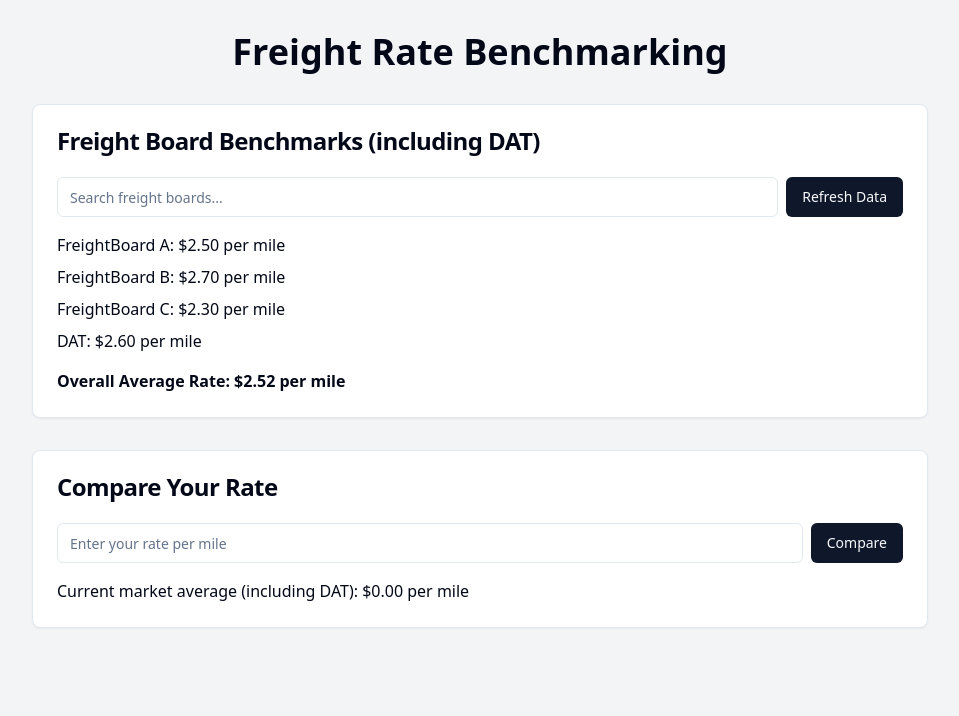
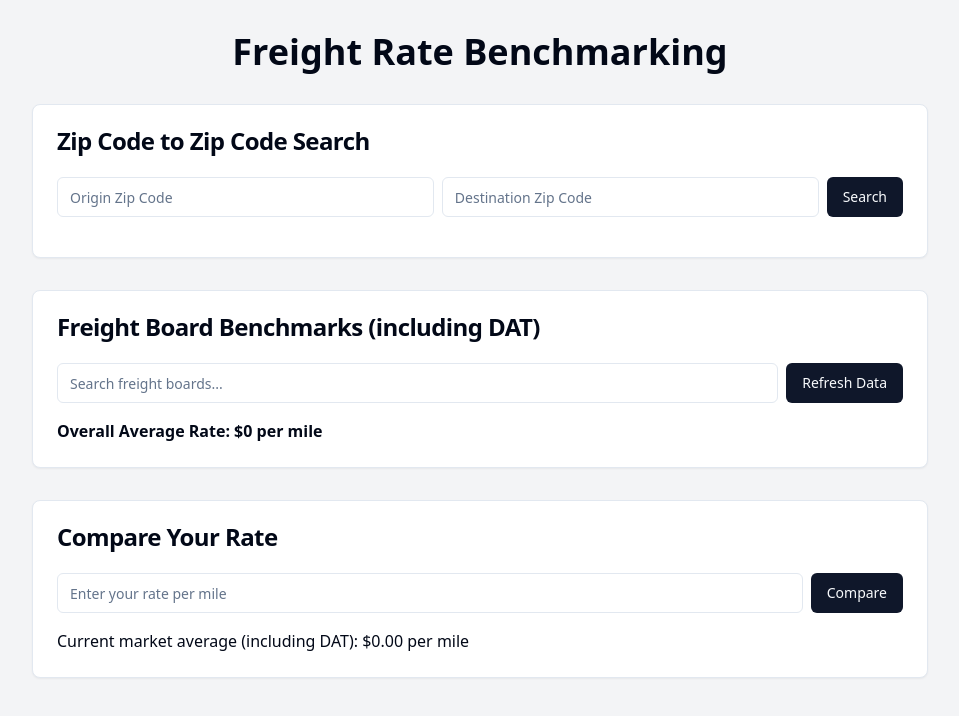
Before and after one commit to nbergeland/freight-fairness-finder, a React (Vite) app: page / in a window 1280 px wide. Shown: the top 716 px of the page, without its empty margins (160-1119 px from the left). Built offline with nearby package versions, Linux system fonts and the light colour scheme.

Commit message:
Add zip code input for benchmarks
Implemented a zip code input feature to display available benchmarks and averages based on the provided zip codes.
[skip gpt_engineer]

```diff
--- a/src/components/FreightBoardBenchmark.jsx
+++ b/src/components/FreightBoardBenchmark.jsx
@@ -4,7 +4,7 @@ import { Button } from '@/components/ui/button';
 import { Input } from '@/components/ui/input';
 import { Card, CardContent, CardHeader, CardTitle } from '@/components/ui/card';
 
-const fetchFreightBoardData = async () => {
+const fetchFreightBoardData = async (originZip, destinationZip) => {
   // Simulated API call
   return new Promise((resolve) => {
     setTimeout(() => {
@@ -18,12 +18,13 @@ const fetchFreightBoardData = async () => {
   });
 };
 
-export const FreightBoardBenchmark = () => {
+export const FreightBoardBenchmark = ({ originZip, destinationZip, onUpdateAverage }) => {
   const [searchTerm, setSearchTerm] = useState('');
 
   const { data: freightBoards, isLoading, refetch } = useQuery({
-    queryKey: ['freightBoards'],
-    queryFn: fetchFreightBoardData,
+    queryKey: ['freightBoards', originZip, destinationZip],
+    queryFn: () => fetchFreightBoardData(originZip, destinationZip),
+    enabled: !!originZip && !!destinationZip,
   });
 
   const filteredFreightBoards = freightBoards?.filter(board =>
@@ -33,7 +34,9 @@ export const FreightBoardBenchmark = () => {
   const calculateAverageRate = () => {
     if (!freightBoards || freightBoards.length === 0) return 0;
     const sum = freightBoards.reduce((acc, board) => acc + board.averageRate, 0);
-    return (sum / freightBoards.length).toFixed(2);
+    const average = sum / freightBoards.length;
+    onUpdateAverage(average);
+    return average.toFixed(2);
   };
 
   return (
@@ -66,6 +69,11 @@ export const FreightBoardBenchmark = () => {
             <p className="mt-4 font-bold">
               Overall Average Rate: ${calculateAverageRate()} per mile
             </p>
+            {originZip && destinationZip && (
+              <p className="mt-2">
+                For route: {originZip} to {destinationZip}
+              </p>
+            )}
           </>
         )}
       </CardContent>
--- /dev/null
+++ b/src/components/ZipCodeInput.jsx
@@ -0,0 +1,42 @@
+import React, { useState } from 'react';
+import { Button } from '@/components/ui/button';
+import { Input } from '@/components/ui/input';
+import { Card, CardContent, CardHeader, CardTitle } from '@/components/ui/card';
+
+export const ZipCodeInput = ({ onSearch }) => {
+  const [originZip, setOriginZip] = useState('');
+  const [destinationZip, setDestinationZip] = useState('');
+
+  const handleSearch = () => {
+    if (originZip && destinationZip) {
+      onSearch(originZip, destinationZip);
+    }
+  };
+
+  return (
+    <Card className="mb-8">
+      <CardHeader>
+        <CardTitle>Zip Code to Zip Code Search</CardTitle>
+      </CardHeader>
+      <CardContent>
+        <div className="flex mb-4">
+          <Input
+            type="text"
+            placeholder="Origin Zip Code"
+            value={originZip}
+            onChange={(e) => setOriginZip(e.target.value)}
+            className="mr-2"
+          />
+          <Input
+            type="text"
+            placeholder="Destination Zip Code"
+            value={destinationZip}
+            onChange={(e) => setDestinationZip(e.target.value)}
+            className="mr-2"
+          />
+          <Button onClick={handleSearch}>Search</Button>
+        </div>
+      </CardContent>
+    </Card>
+  );
+};
--- a/src/pages/Index.jsx
+++ b/src/pages/Index.jsx
@@ -1,19 +1,32 @@
-import React from 'react';
+import React, { useState } from 'react';
 import { FreightBoardBenchmark } from '../components/FreightBoardBenchmark';
 import { RateComparison } from '../components/RateComparison';
+import { ZipCodeInput } from '../components/ZipCodeInput';
 
 const Index = () => {
-  const [marketAverage, setMarketAverage] = React.useState(0);
+  const [marketAverage, setMarketAverage] = useState(0);
+  const [originZip, setOriginZip] = useState('');
+  const [destinationZip, setDestinationZip] = useState('');
 
   const updateMarketAverage = (newAverage) => {
     setMarketAverage(newAverage);
+  };
+
+  const handleZipCodeSearch = (origin, destination) => {
+    setOriginZip(origin);
+    setDestinationZip(destination);
   };
 
   return (
     <div className="min-h-screen bg-gray-100 p-8">
       <h1 className="text-4xl font-bold mb-8 text-center">Freight Rate Benchmarking</h1>
       <div className="max-w-4xl mx-auto">
-        <FreightBoardBenchmark onUpdateAverage={updateMarketAverage} />
+        <ZipCodeInput onSearch={handleZipCodeSearch} />
+        <FreightBoardBenchmark
+          originZip={originZip}
+          destinationZip={destinationZip}
+          onUpdateAverage={updateMarketAverage}
+        />
         <RateComparison marketAverage={marketAverage} />
       </div>
     </div>
```
